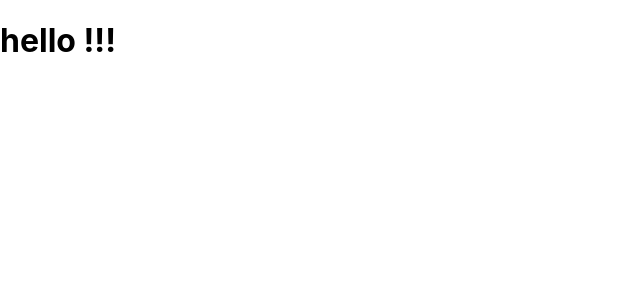
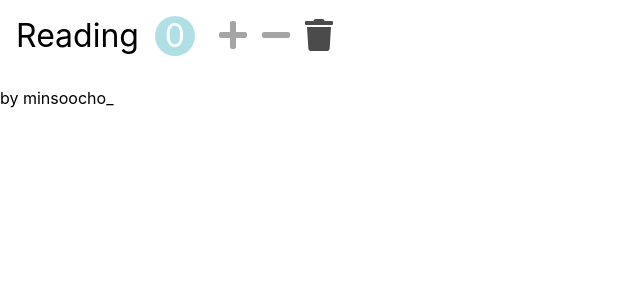
Before and after one commit to minsoocho-hj/react-habit-tracker, a React (Create React App) app: page / in a window 1280 px wide. Shown: the top 300 px of the page, without its empty margins (0-640 px from the left). Built offline with nearby package versions, Linux system fonts and the light colour scheme.

Commit message:
create a list

```diff
--- a/package.json
+++ b/package.json
@@ -3,6 +3,7 @@
   "version": "0.1.0",
   "private": true,
   "dependencies": {
+    "@fortawesome/fontawesome-free": "^5.15.4",
     "@testing-library/jest-dom": "^5.14.1",
     "@testing-library/react": "^12.0.0",
     "@testing-library/user-event": "^13.2.1",
--- a/src/app.css
+++ b/src/app.css
@@ -1,38 +1,41 @@
-.App {
-  text-align: center;
+button {
+  background-color:  transparent;
+  border: none;
 }
 
-.App-logo {
-  height: 40vmin;
-  pointer-events: none;
+.habit {
+  font-size: 2rem;
+  padding: 1rem;
+  list-style: none;
 }
 
-@media (prefers-reduced-motion: no-preference) {
-  .App-logo {
-    animation: App-logo-spin infinite 20s linear;
-  }
+.habit-count {
+  display: inline-block;
+  text-align: center;
+  font-size: 2rem;
+  width: 2.5rem;
+  height: 2.5rem;
+  margin: 0 1rem;
+  background-color: powderblue;
+  color: white;
+  border-radius: 50%;
+
 }
 
-.App-header {
-  background-color: #282c34;
-  min-height: 100vh;
-  display: flex;
-  flex-direction: column;
-  align-items: center;
-  justify-content: center;
-  font-size: calc(10px + 2vmin);
-  color: white;
+.habit-btn {
+  font-size: 2rem;
+  margin: 0 0.1rem;
+  opacity: 0.7;
+}
+.habit-btn:hover {
+  opacity: 1;
 }
 
-.App-link {
-  color: #61dafb;
+.habit-increase,
+.habit-decrease {
+  color: gray;
 }
 
-@keyframes App-logo-spin {
-  from {
-    transform: rotate(0deg);
-  }
-  to {
-    transform: rotate(360deg);
-  }
+.habit-delete {
+  color: black;
 }
--- a/src/app.jsx
+++ b/src/app.jsx
@@ -1,8 +1,9 @@
-
+import React from 'react';
 import './app.css';
+import Habit from './components/habit';
 
 function App() {
-  return <h1>hello !!!</h1>;
+  return <Habit />;
 }
 
 export default App;
--- /dev/null
+++ b/src/components/habit.jsx
@@ -0,0 +1,32 @@
+import React, { Component } from 'react';
+
+class Habit extends Component {
+    state = {
+      count: 0,
+      };
+    handleIncreament = () => {
+      this.setState({ count: this.state.count + 1})
+      };
+    handleDecreament = () => {
+      const count = this.state.count - 1;
+      this.setState({ count: count < 0 ? 0 : count})
+      };
+  render() {
+    return <>
+      <li className="habit">
+          <span className="habit-name">Reading</span>
+          <span className="habit-count">{this.state.count}</span>
+          <button className ="habit-btn habit-increase" onClick ={this.handleIncreament}>
+            <i className="fas fa-plus"></i>
+          </button>
+          <button className ="habit-btn habit-decrease" onClick ={this.handleDecreament}>
+            <i className="fas fa-minus"></i>
+          </button>
+          <button className ="habit-btn habit-delete">
+            <i className="fas fa-trash"></i>
+          </button>
+      </li>
+    </>;
+  }
+}
+export default Habit
--- a/src/index.js
+++ b/src/index.js
@@ -2,10 +2,13 @@ import React from 'react';
 import ReactDOM from 'react-dom';
 import './index.css';
 import App from './app';
+import '@fortawesome/fontawesome-free/js/all.js';
+
 
 ReactDOM.render(
   <React.StrictMode>
-    <App />
+    < App/>
+  <p>by minsoocho_</p>
   </React.StrictMode>,
   document.getElementById('root')
 );
```
Also changed, not shown: 1 other file (tests, documents, lock files or other folders).
